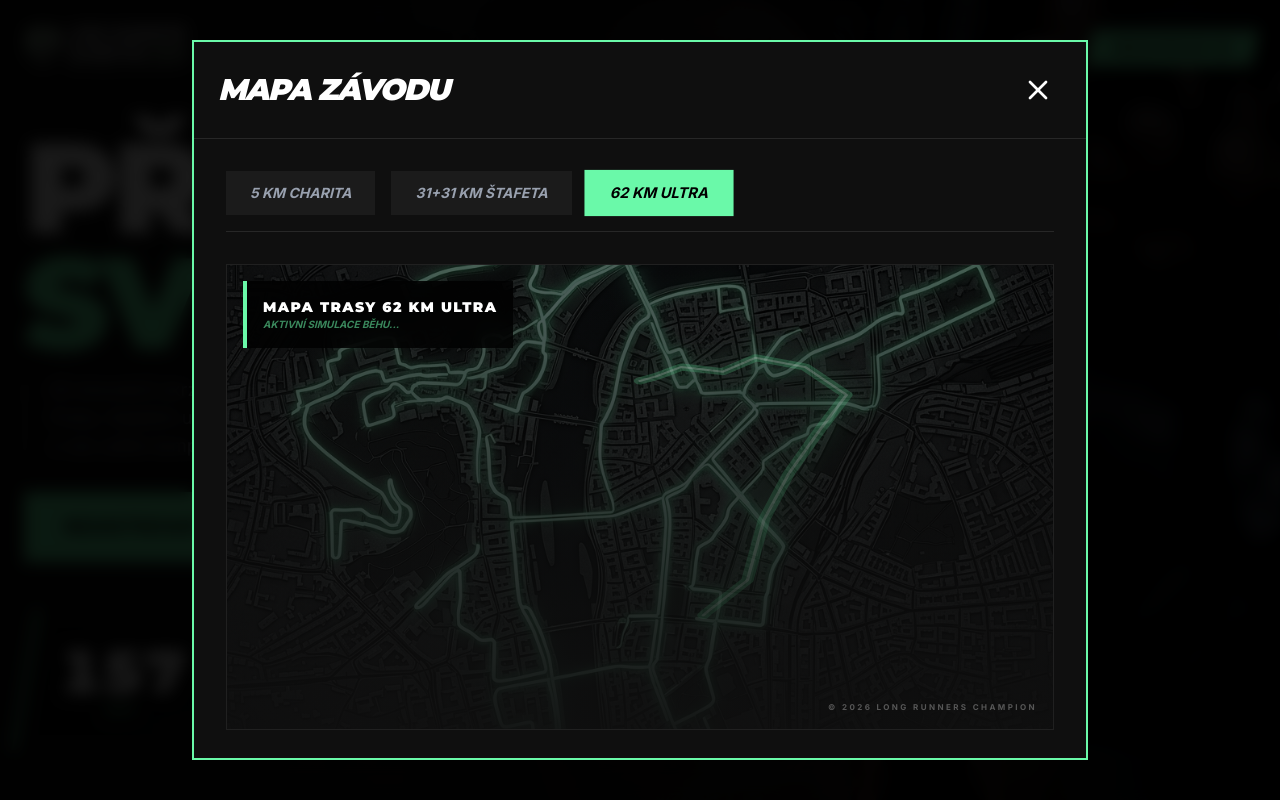
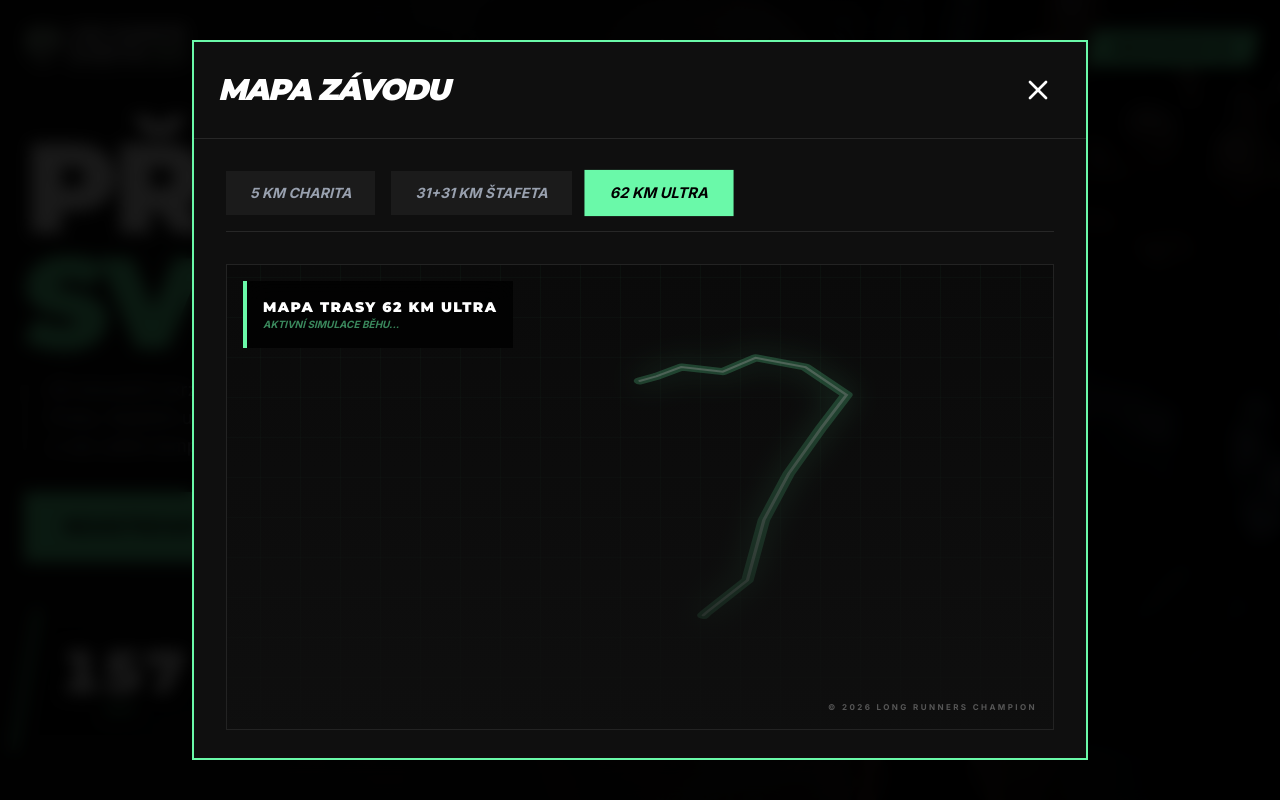
Before and after one commit to VII-universe/longchamp, a React (Vite) app: page / in a window 1280 px wide. Both pictures are taken after a click on the button "TRASA ZÁVODU". Shown: the top 800 px of the page. Built offline with nearby package versions, Linux system fonts and the light colour scheme.

Commit message:
UI tweak: Replace hardcoded raster map with clean CSS tactical grid in Route modal

```diff
--- a/src/App.tsx
+++ b/src/App.tsx
@@ -965,12 +965,16 @@ const RaceMapContent = () => {
         ))}
       </div>
 
-      <div className="aspect-video bg-black/50 border border-white/10 relative overflow-hidden group">
-         <img
-           src="/assets/prague_map.png"
-           className="absolute inset-0 w-full h-full object-cover saturate-50 brightness-[0.4]"
-           alt="Prague Race Map"
-         />
+      <div className="aspect-video bg-[#0a0a0a] border border-white/10 relative overflow-hidden group">
+         {/* Clean Procedural Tactical Grid Background */}
+         <div
+           className="absolute inset-0 opacity-20 pointer-events-none"
+           style={{
+             backgroundImage: 'linear-gradient(rgba(106, 249, 169, 0.15) 1px, transparent 1px), linear-gradient(90deg, rgba(106, 249, 169, 0.15) 1px, transparent 1px)',
+             backgroundSize: '40px 40px',
+             backgroundPosition: 'center center'
+           }}
+         ></div>
 
          {/* Animated Path Overlay */}
          <svg
```
